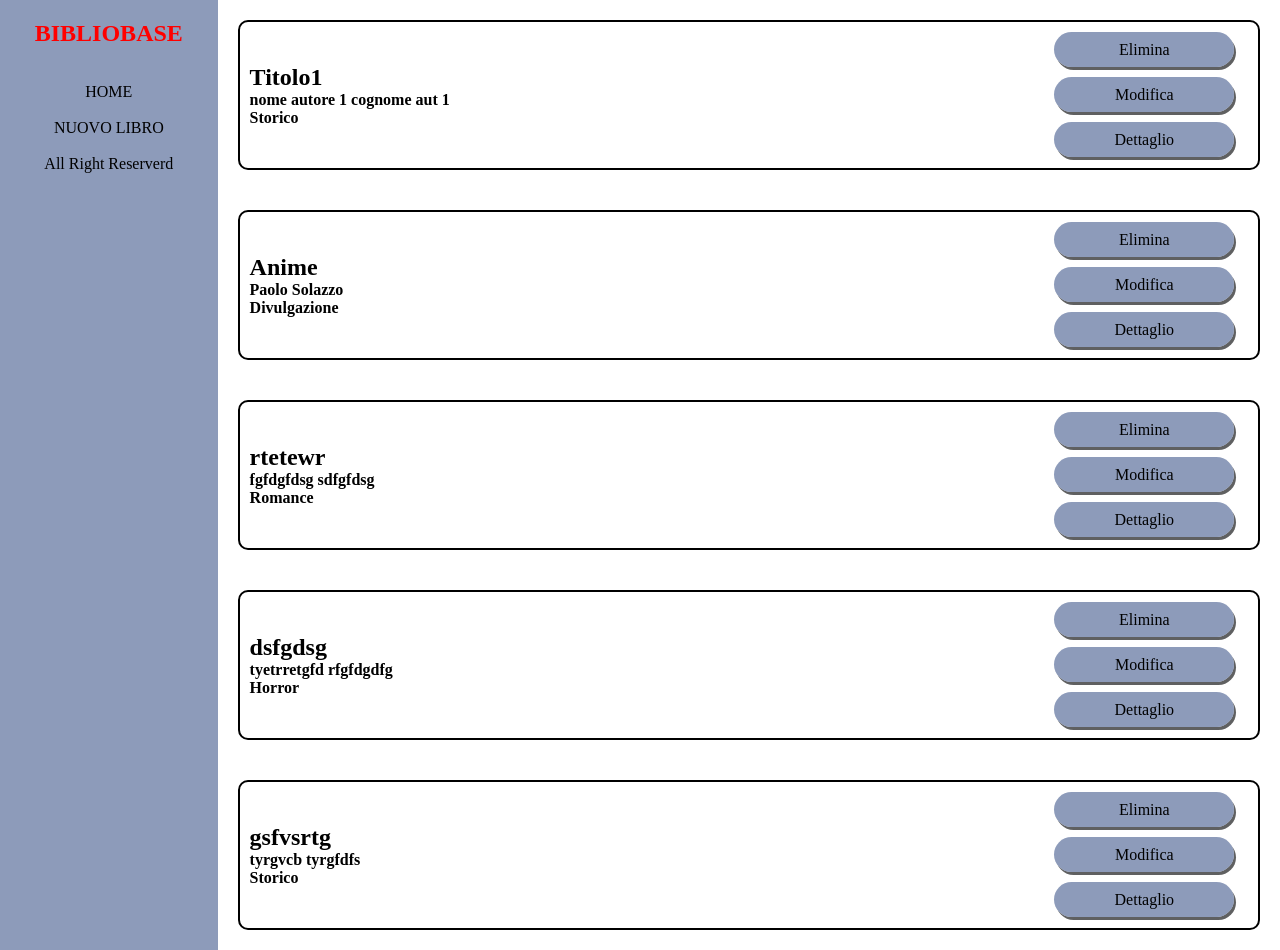
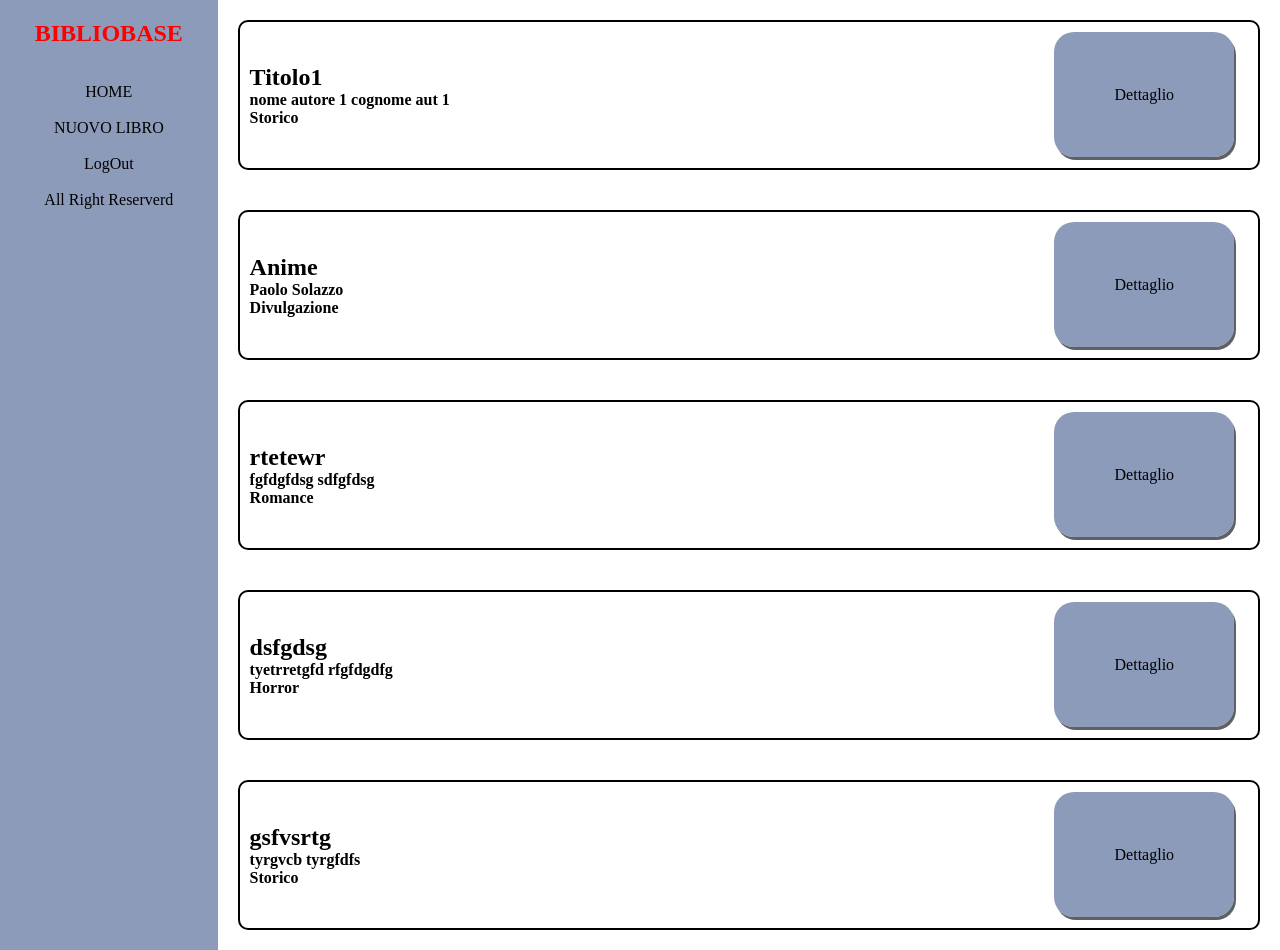
Before and after one commit to MrBigSlime/PCTOGruppo2, a Django app: page /index/ in a window 1280 px wide. Run offline with Django 3.2, Linux system fonts and the light colour scheme; data comes from the database, SQL or seed files in the repository; both versions use the stored data as it was after the commit.

Commit message:
Rosaria pls

```diff
--- a/libri/urls.py
+++ b/libri/urls.py
@@ -11,4 +11,5 @@ urlpatterns = [
     path('accounts/', include('django.contrib.auth.urls')),
     path('login/',views.loginView, name='login'),
     path('register/',views.Register, name='register'),
+    path('logout/',views.logoutview, name='logout'),
 ]
--- a/templates/base.html
+++ b/templates/base.html
@@ -21,6 +21,8 @@
             <br><br>
             <a href="{% url 'nuovo_libro' %}">NUOVO LIBRO</a>
             <br><br>
+            <a href="{% url 'logout' %}">LogOut</a>
+            <br><br>
         </div>
         <div class="cp">All Right Reserverd</div>
     </nav>
@@ -35,14 +37,17 @@
                     <h4>{{record.Genere}}</h4>
                 </div>
                 <div class="child">
+                    {% if user.is_authenticated %}
                     <a onclick="return confirm('Sei sicuro?')" , href="{% url 'cancella' record.CodLibro %}">Elimina</a>
-                    <a href="{% url 'modifica_libro' record.CodLibro %}">Modifica</a>
+                    <a href="{% url 'modifica_libro' record.CodLibro %}">Modifica</a>{% endif %}
                     <a href="{% url 'detail' record.CodLibro %}">Dettaglio</a>
                 </div>
             </div>
             {% endfor %} {% endblock content %}
         </div>
 
+        {% if user.is_authenticated %} {% endif %}
+
     </div>
 </body>
 
```
Also changed, not shown: db.sqlite3.
